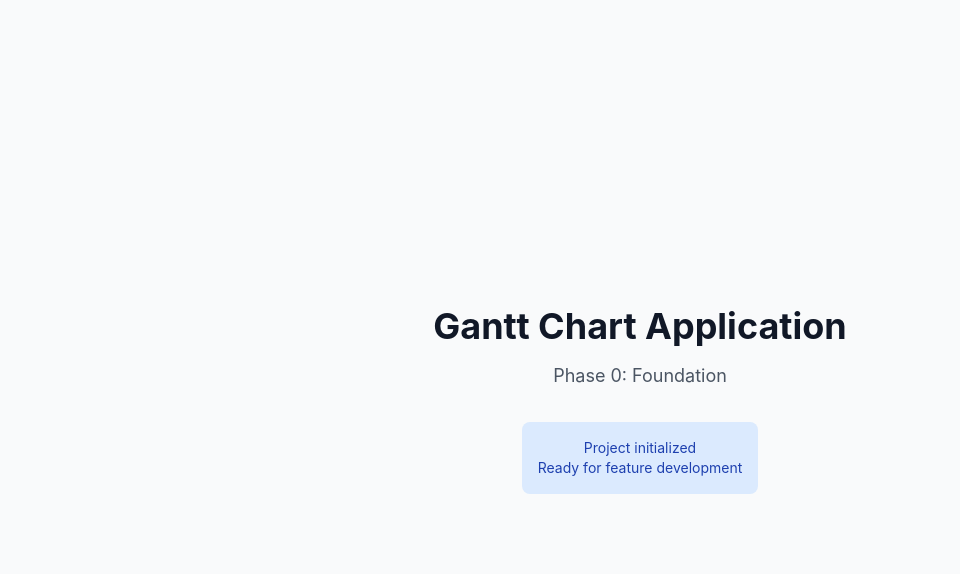
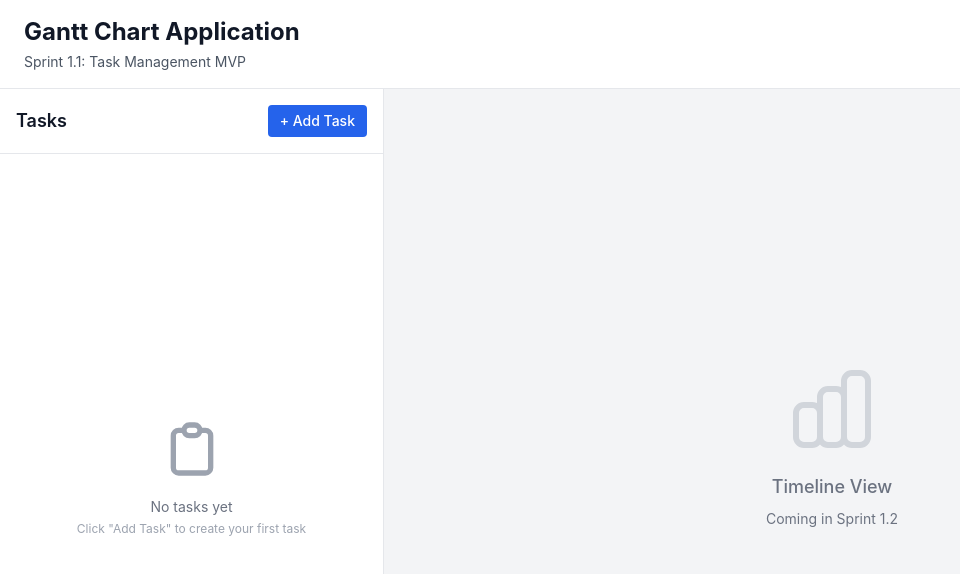
Before and after one commit to kitikonti/ownchart, a React (Vite) app: page / in a window 1280 px wide. Shown: the top 574 px of the page, without its empty margins (0-960 px from the left). Built offline with nearby package versions, Linux system fonts and the light colour scheme.

Commit message:
feat(ui): integrate TaskList into App.tsx
- Replace placeholder content with TaskList component
- Add application header with title
- Create two-panel layout (TaskList + Timeline placeholder)
- Add placeholder for Sprint 1.2 timeline view
- Update status to Sprint 1.1 MVP

```diff
--- a/src/App.tsx
+++ b/src/App.tsx
@@ -1,17 +1,42 @@
+import { TaskList } from './components/TaskList/TaskList';
+
 function App(): JSX.Element {
   return (
-    <div className="min-h-screen bg-gray-50 flex items-center justify-center">
-      <div className="text-center">
-        <h1 className="text-4xl font-bold text-gray-900 mb-4">
+    <div className="min-h-screen bg-gray-50 flex flex-col">
+      {/* Header */}
+      <header className="bg-white border-b border-gray-200 px-6 py-4">
+        <h1 className="text-2xl font-bold text-gray-900">
           Gantt Chart Application
         </h1>
-        <p className="text-lg text-gray-600 mb-8">Phase 0: Foundation</p>
-        <div className="inline-block p-4 bg-blue-100 rounded-lg">
-          <p className="text-sm text-blue-800">
-            Project initialized
-            <br />
-            Ready for feature development
-          </p>
+        <p className="text-sm text-gray-600 mt-1">Sprint 1.1: Task Management MVP</p>
+      </header>
+
+      {/* Main Content */}
+      <div className="flex-1 flex overflow-hidden">
+        {/* Task List Panel */}
+        <div className="w-96 flex-shrink-0">
+          <TaskList />
+        </div>
+
+        {/* Placeholder for future Gantt Chart */}
+        <div className="flex-1 flex items-center justify-center bg-gray-100">
+          <div className="text-center text-gray-500">
+            <svg
+              className="w-24 h-24 mx-auto mb-4 text-gray-300"
+              fill="none"
+              stroke="currentColor"
+              viewBox="0 0 24 24"
+            >
+              <path
+                strokeLinecap="round"
+                strokeLinejoin="round"
+                strokeWidth={1.5}
+                d="M9 19v-6a2 2 0 00-2-2H5a2 2 0 00-2 2v6a2 2 0 002 2h2a2 2 0 002-2zm0 0V9a2 2 0 012-2h2a2 2 0 012 2v10m-6 0a2 2 0 002 2h2a2 2 0 002-2m0 0V5a2 2 0 012-2h2a2 2 0 012 2v14a2 2 0 01-2 2h-2a2 2 0 01-2-2z"
+              />
+            </svg>
+            <p className="text-lg font-medium mb-2">Timeline View</p>
+            <p className="text-sm">Coming in Sprint 1.2</p>
+          </div>
         </div>
       </div>
     </div>
```
